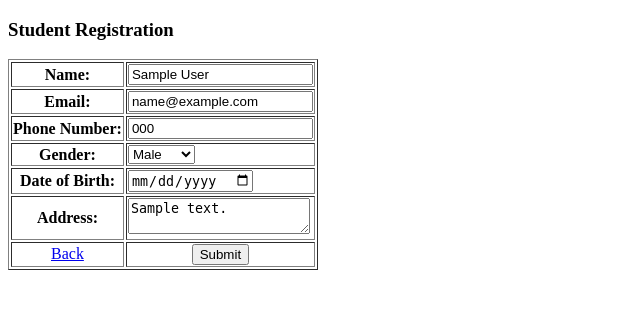
After one commit to bipinrony/php-training, a PHP site: page /edit.php?student_id=1 in a window 1280 px wide. The commit adds this page. Shown: the top 309 px of the page, without its empty margins (0-640 px from the left). Run offline with PHP 8.4, Linux system fonts and the light colour scheme; tables that the repository leaves empty or names only in its code hold one stand-in row (values such as "Sample post").

Commit message:
26-09-2023(database - delete/edit)

```diff
--- /dev/null
+++ b/crud/edit.php
@@ -0,0 +1,150 @@
+<?php
+require 'connection.php';
+
+if (isset($_GET['student_id'])) {
+    $studentSql = "SELECT * FROM students WHERE id = " . (int)$_GET['student_id'];
+    $response = mysqli_query($connection, $studentSql);
+    if (mysqli_num_rows($response) > 0) {
+        $student = mysqli_fetch_assoc($response);
+    } else {
+        die('Student not found');
+    }
+} else {
+    die('Student ID is missing');
+}
+
+$success = "";
+$error = "";
+
+if ($_SERVER['REQUEST_METHOD'] == "POST") {
+
+    if (isset($_POST['name']) && $_POST['name'] != "") {
+        $name = $_POST['name'];
+    } else {
+        $name = NULL;
+    }
+
+    if (isset($_POST['email']) && $_POST['email'] != "") {
+        $email = $_POST['email'];
+    } else {
+        $email = NULL;
+    }
+
+    if (isset($_POST['phone_number']) && $_POST['phone_number'] != "") {
+        $phone_number = $_POST['phone_number'];
+    } else {
+        $phone_number = NULL;
+    }
+
+    if (isset($_POST['gender']) && $_POST['gender'] != "") {
+        $gender = $_POST['gender'];
+    } else {
+        $gender = NULL;
+    }
+
+    if (isset($_POST['date_of_birth']) && $_POST['date_of_birth'] != "") {
+        $date_of_birth = $_POST['date_of_birth'];
+    } else {
+        $date_of_birth = NULL;
+    }
+
+    if (isset($_POST['date_of_birth']) && $_POST['date_of_birth'] != "") {
+        $date_of_birth = $_POST['date_of_birth'];
+    } else {
+        $date_of_birth = NULL;
+    }
+
+    if (isset($_POST['address']) && $_POST['address'] != "") {
+        $address = $_POST['address'];
+    } else {
+        $address = NULL;
+    }
+
+    $updateSql = "UPDATE students SET
+    name= '" . $name . "',
+    email= '" . $email . "',
+    phone_number= " . $phone_number . ",
+    gender= '" . $gender . "',
+    date_of_birth= '" . $date_of_birth . "',
+    address= '" . $address . "'
+     WHERE id=" . (int)$_GET['student_id'];
+    $response = mysqli_query($connection, $updateSql);
+    if ($response) {
+        $success = "Student updated successfully.";
+        header('Location: read.php');
+    } else {
+        $error = 'Failed to update student:' . mysqli_error($connection);
+    }
+}
+
+?>
+<!DOCTYPE html>
+<html lang="en">
+
+<head>
+    <meta charset="UTF-8">
+    <meta name="viewport" content="width=device-width, initial-scale=1.0">
+    <title>Register Student</title>
+</head>
+
+<body>
+    <h3>Student Registration</h3>
+    <?php echo $success; ?>
+    <?php echo $error; ?>
+    <form action="" method="POST">
+        <table border="1">
+            <tr>
+                <th>Name: </th>
+                <td><input type="text" name="name" value="<?php echo $student['name']; ?>"></td>
+            </tr>
+
+            <tr>
+                <th>Email: </th>
+                <td><input type="email" name="email" value="<?php echo $student['email']; ?>"></td>
+            </tr>
+
+            <tr>
+                <th>Phone Number: </th>
+                <td><input type="number" name="phone_number" value="<?php echo $student['phone_number']; ?>"></td>
+            </tr>
+
+            <tr>
+                <th>Gender: </th>
+                <td>
+                    <select name="gender">
+                        <option value="male" <?php if ($student['gender'] === "male") {
+                                                    echo "selected";
+                                                } ?>>Male
+                        </option>
+                        <option value="female" <?php if ($student['gender'] === "female") {
+                                                    echo "selected";
+                                                } ?>>Female</option>
+                    </select>
+                </td>
+            </tr>
+
+            <tr>
+                <th>Date of Birth: </th>
+                <td><input type="date" name="date_of_birth" value="<?php echo $student['date_of_birth']; ?>"></td>
+            </tr>
+
+            <tr>
+                <th>Address: </th>
+                <td>
+                    <textarea name="address"><?php echo $student['address']; ?></textarea>
+                </td>
+            </tr>
+            <tr>
+                <td style="text-align: center;">
+                    <a href="read.php">Back</a>
+                </td>
+                <td style="text-align: center;">
+                    <input type="submit">
+                </td>
+            </tr>
+        </table>
+
+    </form>
+</body>
+
+</html>
--- a/crud/read.php
+++ b/crud/read.php
@@ -28,6 +28,7 @@ if (mysqli_num_rows($response) > 0) {
     <table border="1">
         <thead>
             <tr>
+                <td></td>
                 <th>ID</th>
                 <th>Name</th>
                 <th>Email</th>
@@ -40,6 +41,10 @@ if (mysqli_num_rows($response) > 0) {
         <tbody>
             <?php foreach ($students as $student) { ?>
             <tr>
+                <td>
+                    <a href="edit.php?student_id=<?php echo $student['id']; ?>">Edit</a> |
+                    <a href="delete.php?student_id=<?php echo $student['id']; ?>">Delete</a>
+                </td>
                 <td><?php echo $student['id']; ?> </td>
                 <td><?php echo ucfirst($student['name']); ?> </td>
                 <td><?php echo $student['email']; ?> </td>
```
Also changed, not shown: crud/delete.php (added, +15 -0 lines). Lines whose indentation alone changed are shown as unchanged.
